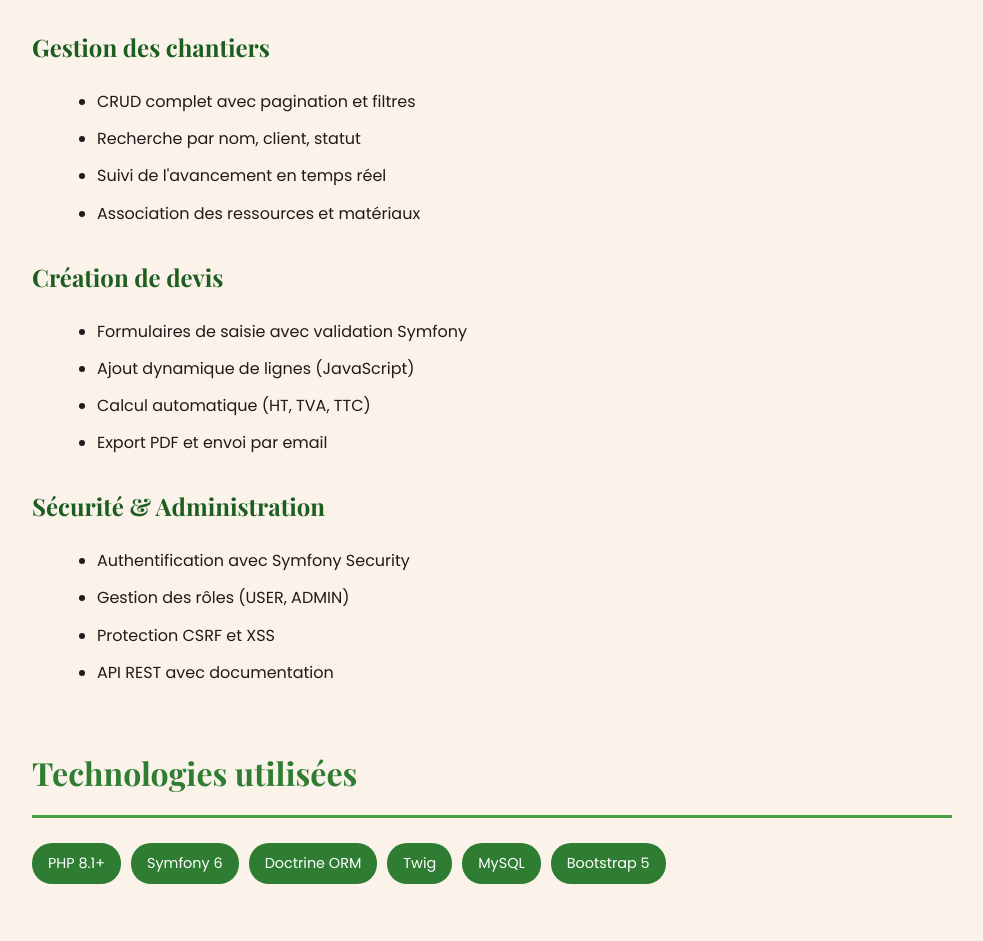
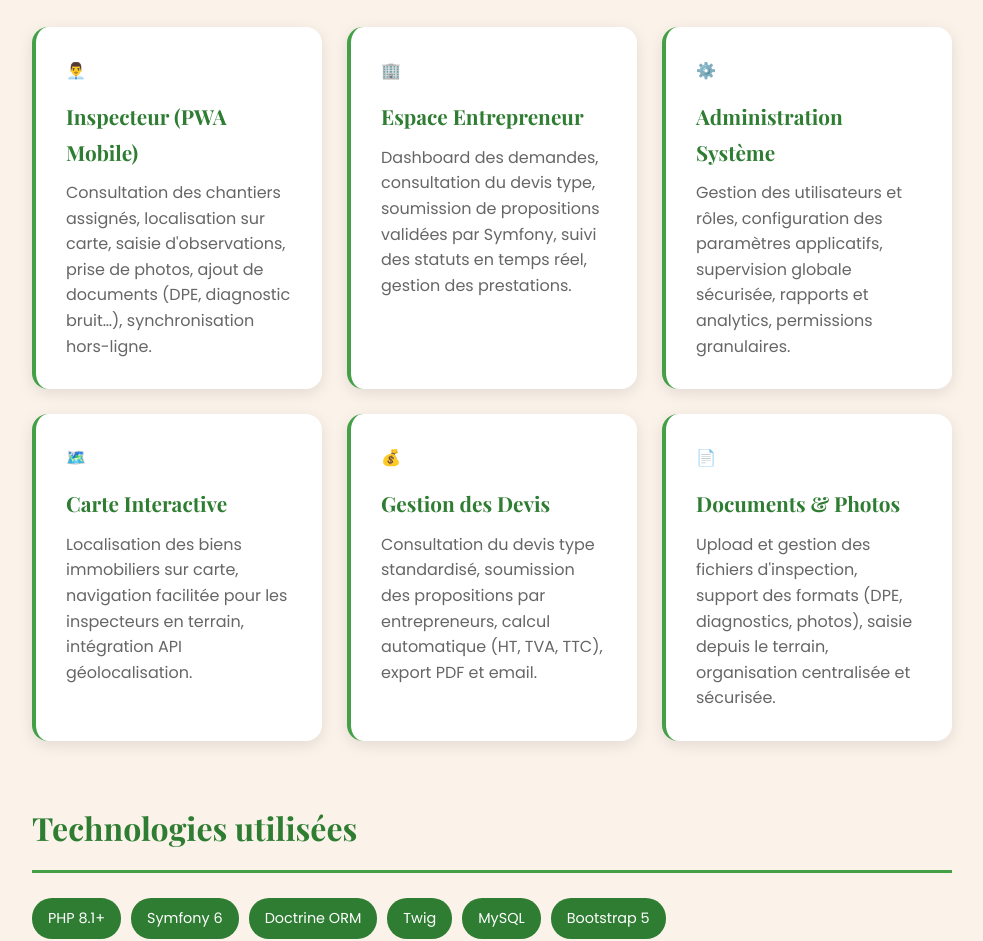
Before and after one commit to elsadadoun/elsadadoun.github.io, a plain HTML site: page projet-gesttravaux-php.html in a window 1280 px wide. Shown: the part 1579-2520 px from the top of the page, without its empty margins (148-1131 px from the left). Drawn offline with nearby package versions, Linux system fonts and the light colour scheme.

Commit message:
Update portfolio with final refinements

```diff
--- a/projet-gesttravaux-php.html
+++ b/projet-gesttravaux-php.html
@@ -390,29 +390,43 @@
       <section class="projet-section" id="fonctionnalites">
         <h2>Fonctionnalités principales</h2>
 
-        <h3>Gestion des chantiers</h3>
-        <ul>
-          <li>CRUD complet avec pagination et filtres</li>
-          <li>Recherche par nom, client, statut</li>
-          <li>Suivi de l'avancement en temps réel</li>
-          <li>Association des ressources et matériaux</li>
-        </ul>
+        <div class="features-grid">
+          <div class="feature-card">
+            <div class="feature-icon">👨‍💼</div>
+            <h3>Inspecteur (PWA Mobile)</h3>
+            <p>Consultation des chantiers assignés, localisation sur carte, saisie d'observations, prise de photos, ajout de documents (DPE, diagnostic bruit…), synchronisation hors-ligne.</p>
+          </div>
 
-        <h3>Création de devis</h3>
-        <ul>
-          <li>Formulaires de saisie avec validation Symfony</li>
-          <li>Ajout dynamique de lignes (JavaScript)</li>
-          <li>Calcul automatique (HT, TVA, TTC)</li>
-          <li>Export PDF et envoi par email</li>
-        </ul>
+          <div class="feature-card">
+            <div class="feature-icon">🏢</div>
+            <h3>Espace Entrepreneur</h3>
+            <p>Dashboard des demandes, consultation du devis type, soumission de propositions validées par Symfony, suivi des statuts en temps réel, gestion des prestations.</p>
+          </div>
 
-        <h3>Sécurité & Administration</h3>
-        <ul>
-          <li>Authentification avec Symfony Security</li>
-          <li>Gestion des rôles (USER, ADMIN)</li>
-          <li>Protection CSRF et XSS</li>
-          <li>API REST avec documentation</li>
-        </ul>
+          <div class="feature-card">
+            <div class="feature-icon">⚙️</div>
+            <h3>Administration Système</h3>
+            <p>Gestion des utilisateurs et rôles, configuration des paramètres applicatifs, supervision globale sécurisée, rapports et analytics, permissions granulaires.</p>
+          </div>
+
+          <div class="feature-card">
+            <div class="feature-icon">🗺️</div>
+            <h3>Carte Interactive</h3>
+            <p>Localisation des biens immobiliers sur carte, navigation facilitée pour les inspecteurs en terrain, intégration API géolocalisation.</p>
+          </div>
+
+          <div class="feature-card">
+            <div class="feature-icon">💰</div>
+            <h3>Gestion des Devis</h3>
+            <p>Consultation du devis type standardisé, soumission des propositions par entrepreneurs, calcul automatique (HT, TVA, TTC), export PDF et email.</p>
+          </div>
+
+          <div class="feature-card">
+            <div class="feature-icon">📄</div>
+            <h3>Documents & Photos</h3>
+            <p>Upload et gestion des fichiers d'inspection, support des formats (DPE, diagnostics, photos), saisie depuis le terrain, organisation centralisée et sécurisée.</p>
+          </div>
+        </div>
       </section>
 
       <section class="projet-section" id="technologies">
```
Also changed, not shown: projet-gesttravaux-java.html (+9 -2 lines), projet-gesttravaux.html (+2 -2 lines), rapport-stage-scor.html (+9 -10 lines), rapport-stage.html (+1 -1 lines), assets/images/scor/tableau_excel.png.
